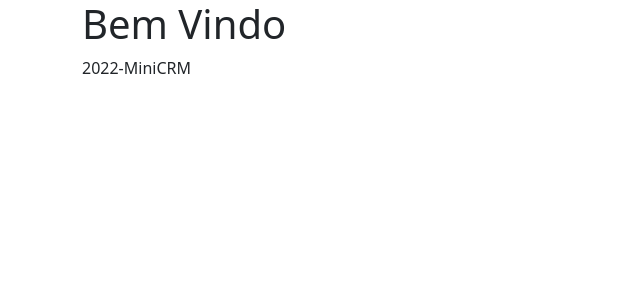
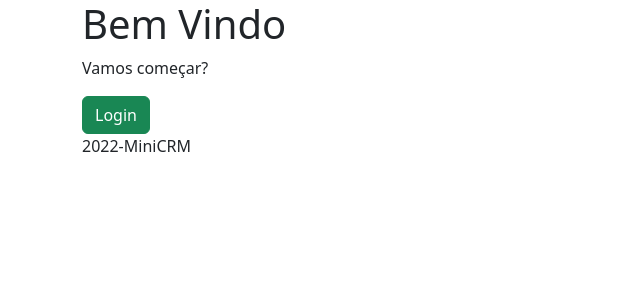
Before and after one commit to wmfinamore/govmicro-crm, a Django app: template apps/core/templates/core/home.html in a window 1280 px wide. Shown: the top 300 px of the page, without its empty margins (0-640 px from the left). Run offline with Django 3.2, Linux system fonts and the light colour scheme; the template is opened without the code that fills it, so the values that code supplies are empty; parts of the project's set-up code (start-up, migrations or seed data) failed here and were passed over; some libraries are stand-ins or nearby versions.

Commit message:
Implemented login/logout buttons on home template

```diff
--- a/apps/core/templates/core/home.html
+++ b/apps/core/templates/core/home.html
@@ -6,4 +6,13 @@
 
 {% block main %}
     <h1>Bem Vindo</h1>
+    {% if user.is_authenticated %}
+        Olá {{ user.first_name }} {{ user.last_name }}
+        <div>
+            <a class="btn btn-danger" href="{% url 'logout' %}"> Logout</a>
+        </div>
+    {% else %}
+        <p>Vamos começar?</p>
+        <a class="btn btn-success" href="{% url 'login' %}">Login</a>
+    {% endif %}
 {% endblock %}
```
